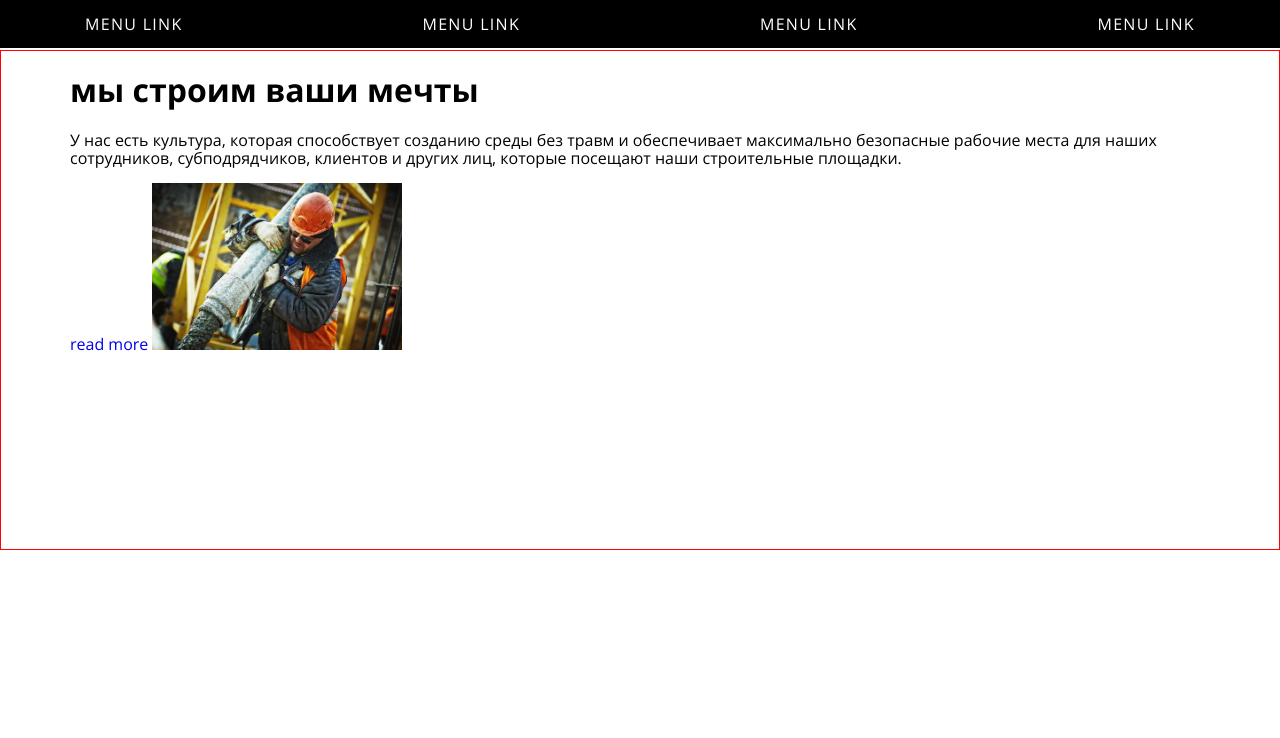
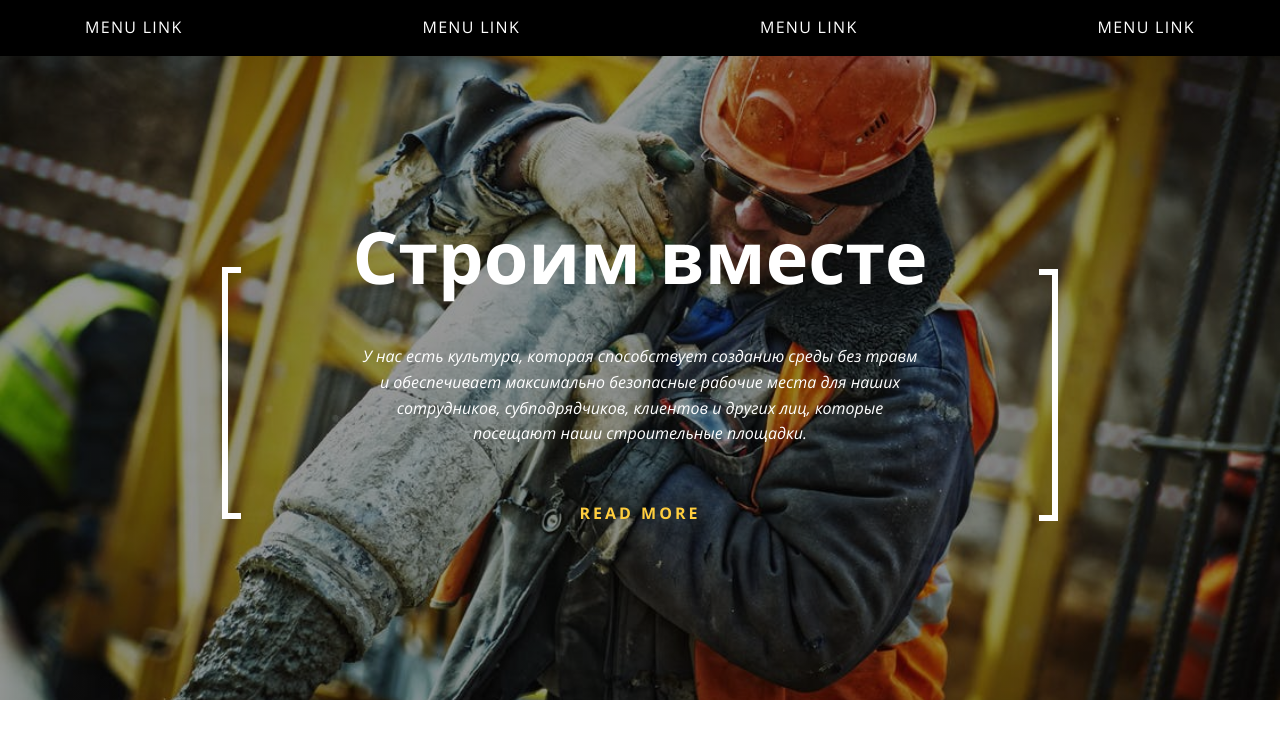
Before and after one commit to Pavel-Vladimirovich/progect_outdoor_advertising, a website: page src/index.html in a window 1280 px wide. Drawn offline with nearby package versions, Linux system fonts and the light colour scheme; files that its build step writes are made by us from their sources; files whose address does not match are found by name.

Commit message:
верстка top section 27.10

```diff
--- a/gulp/tasks/scss.js
+++ b/gulp/tasks/scss.js
@@ -18,11 +18,11 @@ export const scss = () => {
                 message: "Error: <%= error.message %>",
             }))
         )
-        .pipe(app.plugins.replace(/@img\//g, '../img/')) // заменяем @img на правильный путь к папке
         .pipe(sass({
             outputStyle: 'expanded'
             })
         )
+        .pipe(app.plugins.replace(/@img\//g, '../img/')) // заменяем @img на правильный путь к папке
         .pipe(app.plugins.if(
             app.isBuild, groupCssMediaQueries())
         )
--- a/gulp/version.json
+++ b/gulp/version.json
@@ -1,3 +1,3 @@
 {
-    "main": "20221226170825"
+    "main": "20221227160401"
 }
--- a/src/html/promo.html
+++ b/src/html/promo.html
@@ -1,12 +1,23 @@
 <section class="promo">
+	<!-- <div class="parent">
+		<div class="child">
+		 Lorem ipsum dolor sit amet, consectetuer adipiscing elit, sed diem nonummy nibh
+		 euismod tincidunt ut lacreet dolore magna aliguam erat volutpat. Ut wisis enim
+		 ad minim veniam, quis nostrud exerci tution ullamcorper suscipit lobortis nisl
+		 ut aliquip ex ea commodo consequat.
+		</div>
+	   </div> -->
 	<div class="container">
 		<div class="promo__inner">
-			<h1 class="promo__title">мы строим ваши мечты</h1>
-			<p class="promo__text">У нас есть культура, которая способствует созданию среды без травм и обеспечивает максимально безопасные рабочие места для наших сотрудников, субподрядчиков, клиентов и других лиц, которые посещают наши строительные площадки.</p>
-			<div class="promo__border border-left"></div>
-			<div class="promo__border border-right"></div>
-			<a href="#" class="promo__link">read more</a>
-			<img src="@img/promo/promo-bg.jpeg" style="width: 250px;" alt="">
+			<div class="promo__item">
+				<h1 class="promo__item-title">Строим вместе</h1>
+				<p class="promo__item-text">У нас есть культура, которая способствует созданию среды без травм и обеспечивает
+					максимально безопасные рабочие места для наших сотрудников, субподрядчиков, клиентов и других лиц,
+					которые посещают наши строительные площадки.</p>
+				<div class="promo__item-border border-left"></div>
+				<div class="promo__item-border border-right"></div>
+				<a href="#" class="promo__item-link">read more</a>
+			</div>
 		</div>
 	</div>
 </section>
--- a/src/scss/comon-style.scss
+++ b/src/scss/comon-style.scss
@@ -1,5 +1,7 @@
 * {
 	box-sizing: border-box;
+	margin: 0px;
+	padding: 0px;
 }
 
 html {
@@ -10,8 +12,9 @@ html {
 ul,
 li,
 ol {
-	margin: 0px;
-	padding: 0px;
+	list-style-type: none;
+	// margin: 0px;
+	// padding: 0px;
 }
 a{
 	text-decoration: none;
@@ -25,12 +28,17 @@ a{
 }
 //====================
 body {
-	font-family: OpenSans;
+	font-family: OpenSans, OpenSans-Italic;
 	font-weight: 400;
 	font-size: 1rem;
+	line-height: 1.6;
 }
 
 .container {
 	max-width: 1140px;
 	margin: 0 auto;
 }
+//========= generic color font =================
+$primary_color: #ffffff;;
+$secondary_color: #111111;
+//=============================================
--- a/src/scss/header.scss
+++ b/src/scss/header.scss
@@ -6,6 +6,7 @@
 .header {
 	width: 100%;
 	position: fixed;
+	z-index: 22;
 	left: 0px;
 	top: 0px;
 	background-color: #000000;
--- a/src/scss/promo.scss
+++ b/src/scss/promo.scss
@@ -1,36 +1,106 @@
+// .promo__inner
 .promo {
-	margin-top: 50px;
-	background: url('@img/promo/promo-bg.jpeg') 0 0/no-repeat cover;
-	width: 100%;
-	height: 500px;
-	border: red solid 1px;
+	background-image: linear-gradient(0deg, rgba(0, 0, 0, 0.4), rgba(0, 0, 0, 0.4)), url('@img/promo/promo-bg.jpeg');
+	background-position: 50% 50%;
+	background-repeat: no-repeat;
+	background-size: cover;
+	height: 700px;
+	position: relative;
+	padding-top: 1px;
+
 	// .promo__inner
 
 	&__inner {
+		color: $primary_color;
+		max-width: 836px;
+		min-height: 333px;
+		height: auto;
+		margin: 216px auto;
+		// border: red solid 1px;
+		position: relative;
 	}
 
-	// .promo__title
+	// .promo__item
 
-	&__title {
+	&__item {
+		text-align: center;
 	}
 
-	// .promo__text
+	// .promo__item-title
 
-	&__text {
+	&__item-title {
+		position: relative;
+		font-weight: 700;
+		font-size: 4.5rem;
+		line-height: 1.1;
+		padding: 0px 35px;
+		// border: #fd0 1px solid;
 	}
 
-	// .promo__border
+	// .promo__item-text
 
-	&__border {
+	&__item-text {
+		max-width: 579px;
+		padding: 0px 10px 0px 10px;
+		margin: 0 auto;
+		word-wrap: break-word;
+		font-family: OpenSans-Italic;
+
 	}
 
-	// .promo__link
+	// .promo__item-border
 
-	&__link {
+	&__item-border {
+
+		border-color: #ffffff;
+		border-width: 6px;
+		border-style: solid;
+
+	}
+
+	// .promo__item-link
+
+	&__item-link {
+		display: block;
+		margin-top: -20px;
+		text-transform: uppercase;
+		font-weight: 700;
+		letter-spacing: 3px;
+		color: #ffce3e;
 	}
 }
 
+.container {}
+
 .border-left {
+	width: 19px;
+	height: 252px;
+	margin: -180px auto 0 0;
+	border-right-style: none !important;
 }
+
 .border-right {
+	width: 19px;
+	height: 252px;
+	margin: -250px 0 0 auto;
+	border-left-style: none !important;
 }
+
+
+.parent {
+	margin: 20%;
+	/* Отступы вокруг элемента */
+	background: #fd0;
+	/* Цвет фона */
+	padding: 1px;
+	/* Поля вокруг текста */
+}
+
+.child {
+	border: 3px solid #666;
+	/* Параметры рамки */
+	padding: 0px;
+	/* Поля вокруг текста */
+	margin: 10px;
+	/* Отступы вокруг */
+}
```
Also changed, not shown: build/css/style.css, build/css/style.min.css, build/index.html.
